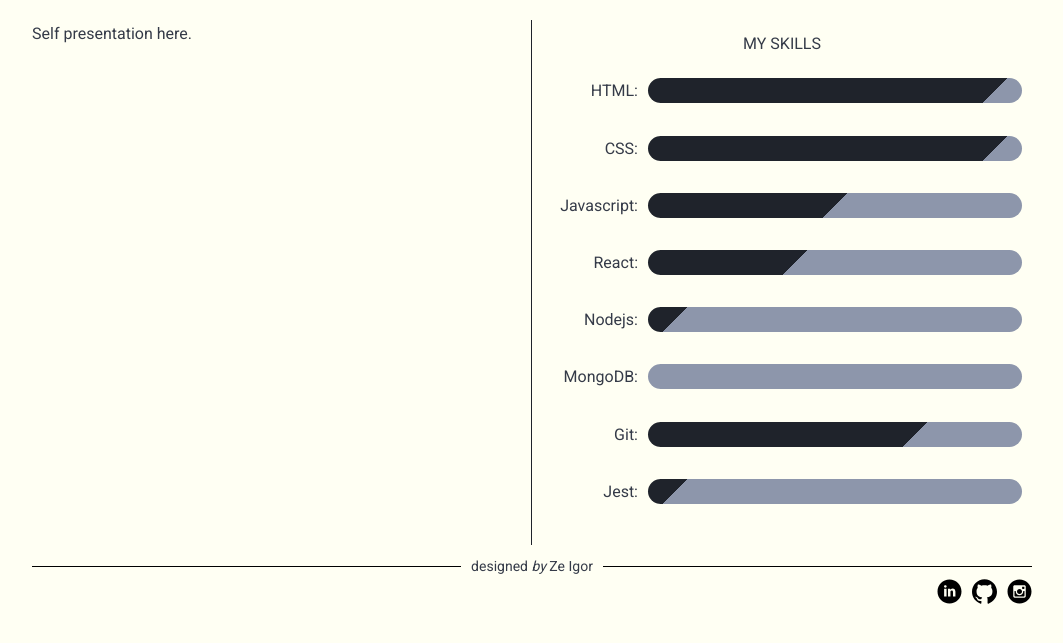
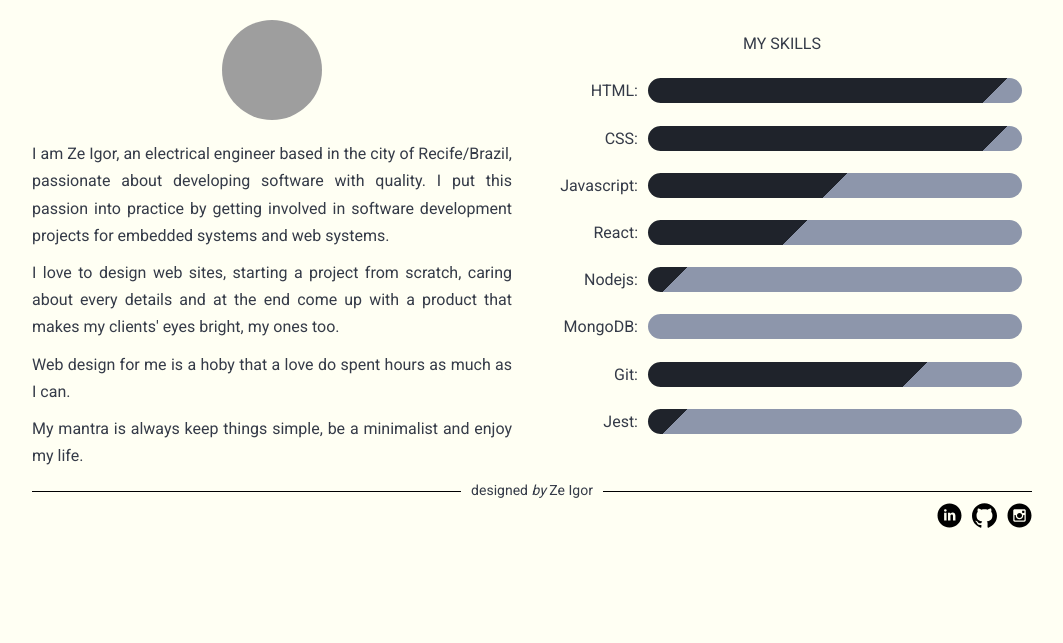
Before and after one commit to JoseIgor/personal_website, a PHP site: page /about.html in a window 1280 px wide. Shown: the part 91-734 px from the top of the page, without its empty margins (108-1171 px from the left). Run offline with PHP 8.4, Linux system fonts and the light colour scheme; grey boxes are pictures that could not be loaded.

Commit message:
some code refactor in the css trelated to the about page and all improvment in the presentation element fo the about page

```diff
--- a/about.html
+++ b/about.html
@@ -25,13 +25,41 @@
 
       <main class="about">
         <div class="presentation">
-          Self presentation here.
+          <figure class="avatar avatar--circle">
+            <img src="./img/avatar-1.jpg" alt="Ze Igor" class="avatar__photo">
+          </figure>
+          <p>
+            I am Ze Igor, an electrical engineer based in the city of Recife/Brazil,
+            passionate about developing software with quality.
+            I put this passion into practice by getting involved in software development projects for embedded systems and web systems.
+
+          </p>
+          <p>
+              I love to design web sites, starting a project from scratch, caring about every details and at the end come up with a product that makes my clients' eyes bright, my ones too.
+          </p>
+           <p>
+              Web design for me is a hoby that a love do spent hours as much as I can.
+          </p>
+          <p>
+            My mantra is always keep things simple, be a minimalist and enjoy my life.
+          </p>
         </div>
         <div class="skill__group">
           <p>My skills</p>
           <!-- List of skills is added dynamically by the script js/skills.js.
           CSS classes .skill__level--html, .skill__level--css and so on are also
           added added by this script. -->
+          <!-- <div class="skill">
+            <p class="skill__tag">HTML:</p>
+            <div class="skill__level skill__level--html">
+              <div class="skill__popup">
+                <p>Projects &amp; Courses</p>
+                <ul>
+                  <li><a href="#" class="skill__popup-item">Project-1</a></li>
+                </ul>
+              </div>
+            </div>
+          </div> -->
         </div>
       </main>
 
--- a/css/style.css
+++ b/css/style.css
@@ -215,7 +215,7 @@ body {
   display: flex;
   justify-content: center;
   align-items: center;
-  margin-bottom: 3rem; }
+  margin-bottom: 2rem; }
   .skill__tag {
     flex-basis: 20%;
     display: flex;
@@ -255,7 +255,8 @@ body {
       color: inherit;
       text-align: center;
       border-radius: 5px;
-      cursor: pointer; }
+      cursor: pointer;
+      transition: all 0.5s; }
     .skill__popup-item:hover, .skill__popup-item:active {
       color: #353b48;
       background-color: #fff; }
@@ -263,6 +264,23 @@ body {
     opacity: 1;
     z-index: 10;
     max-height: 15rem; }
+
+.avatar {
+  overflow: hidden;
+  transition: all 0.5s; }
+  .avatar--circle {
+    width: 10rem;
+    height: 10rem;
+    border-radius: 50%; }
+  .avatar__photo {
+    display: inline-block;
+    width: 100%;
+    height: 100%;
+    transform: scale(1.1);
+    filter: grayscale(100%);
+    transition: all 0.2s; }
+    .avatar__photo:hover {
+      filter: grayscale(0%); }
 
 .container {
   display: grid;
@@ -306,19 +324,8 @@ body {
   border-bottom: 5px solid #1f232b;
   display: flex;
   align-items: center; }
-  .intro .avatar {
-    overflow: hidden;
-    flex-basis: 30%;
-    transition: all 0.5s; }
-    .intro .avatar__photo {
-      display: inline-block;
-      width: 100%;
-      height: 100%;
-      transform: scale(1.1);
-      filter: grayscale(100%);
-      transition: all 0.2s; }
-      .intro .avatar__photo:hover {
-        filter: grayscale(0%); }
+  .intro__photo {
+    flex-basis: 30%; }
   .intro .personal {
     flex-basis: 70%;
     margin-left: 3rem; }
@@ -392,5 +399,16 @@ body {
   display: grid;
   grid-template-columns: 1fr 1fr;
   grid-template-areas: 'intro skill'; }
-  .about .presentation {
-    border-right: 1px solid #1f232b; }
+
+.presentation {
+  display: flex;
+  flex-flow: column;
+  justify-items: center;
+  align-items: center;
+  margin-right: 2rem; }
+  .presentation > p {
+    text-align: justify; }
+    .presentation > p:not(:last-of-type) {
+      margin-bottom: 1rem; }
+    .presentation > p:first-of-type {
+      margin-top: 2rem; }
--- a/index.html
+++ b/index.html
@@ -26,10 +26,11 @@
 
       <main class="main">
         <div class="intro">
+          <div class="intro__photo">
               <figure class="avatar">
                   <img src="./img/avatar-1.jpg" alt="Ze Igor" class="avatar__photo">
                 </figure>
-
+          </div>
           <div class="personal">
             <p class="personal__intro">
               I am Ze Igor, a mix of Electrical Enginneer and Web Designer, based in the city of Recife-Brazil.
--- a/js/skills.js
+++ b/js/skills.js
@@ -3,10 +3,10 @@ class Skill {
     this.name = name;
     this.level = level;
     this.projects = projects;
-    document.styleSheets[1].addRule(".skill__level--" + this.name.toLowerCase(),"background-image: linear-gradient(135deg, rgb(31, 35, 43)" + this.level.toString()+ "%, rgb(141, 150, 171)" + this.level.toString()+ "%);" , document.styleSheets[1].rules.length);
-    // document.styleSheets[1].addRule(".skill__level--" + this.name.toLowerCase(),"background-image: linear-gradient(135deg, rgb(31, 35, 43)" + this.level.toString()+ "%, rgb(141, 150, 171)" + this.level.toString()+ "%);" , document.styleSheets[1].rules.length);
-    // document.styleSheets[1].addRule(".skill__level--" + this.name.toLowerCase(),"background-image: linear-gradient(135deg, rgb(31, 35, 43)" + this.level.toString()+ "%, rgb(141, 150, 171)" + this.level.toString()+ "%);" , document.styleSheets[1].rules.length);
-    // document.styleSheets[1].addRule(".skill__level--" + this.name.toLowerCase(),"background-image: linear-gradient(135deg, rgb(31, 35, 43)" + this.level.toString()+ "%, rgb(141, 150, 171)" + this.level.toString()+ "%);" , document.styleSheets[1].rules.length);
+    document.styleSheets[1].addRule(".skill__level--" +
+      this.name.toLowerCase(),"background-image: linear-gradient(135deg, rgb(31, 35, 43)" +
+      this.level.toString()+ "%, rgb(141, 150, 171)" + this.level.toString()+ "%);" ,
+      document.styleSheets[1].rules.length);
   }
 }
 
--- /dev/null
+++ b/sass/components/_avatar.scss
@@ -0,0 +1,24 @@
+.avatar {
+  overflow: hidden;
+
+  transition: all 0.5s;
+
+  &--circle {
+    width: 10rem;
+    height: 10rem;
+    border-radius: 50%;
+  }
+
+  &__photo {
+    display: inline-block;
+    width: 100%;
+    height: 100%;
+    transform: scale(1.1);
+    filter: grayscale(100%);
+    transition: all 0.2s;
+
+    &:hover{
+      filter: grayscale(0%);
+    }
+  }
+}
--- a/sass/components/_skill.scss
+++ b/sass/components/_skill.scss
@@ -8,14 +8,12 @@
     }
 }
 
-
-
 .skill {
 
   display: flex;
   justify-content: center;
   align-items: center;
-  margin-bottom: 3rem;
+  margin-bottom: 2rem;
 
 
   &__tag {
@@ -70,6 +68,7 @@
       text-align: center;
       border-radius: 5px;
       cursor: pointer;
+      transition: all 0.5s;
     }
 
     &-item:hover,
--- a/sass/layouts/_intro.scss
+++ b/sass/layouts/_intro.scss
@@ -6,24 +6,8 @@
   display: flex;
   align-items: center;
 
-
-  .avatar {
-    overflow: hidden;
+  &__photo {
     flex-basis: 30%;
-    transition: all 0.5s;
-
-    &__photo {
-      display: inline-block;
-      width: 100%;
-      height: 100%;
-      transform: scale(1.1);
-      filter: grayscale(100%);
-      transition: all 0.2s;
-
-      &:hover{
-        filter: grayscale(0%);
-      }
-    }
   }
 
   .personal {
--- a/sass/main.scss
+++ b/sass/main.scss
@@ -10,6 +10,7 @@
 @import "components/button";
 @import "components/card";
 @import "components/skill";
+@import "components/avatar";
 
 @import "layouts/container";
 @import "layouts/navigation";
--- a/sass/pages/_about.scss
+++ b/sass/pages/_about.scss
@@ -5,7 +5,27 @@
   grid-template-columns: 1fr 1fr;
   grid-template-areas: 'intro skill';
 
-  .presentation {
-    border-right: 1px solid $color-primary-dark;
+}
+
+.presentation {
+  display: flex;
+  flex-flow: column;
+  justify-items: center;
+  align-items: center;
+  margin-right: 2rem;
+  // border-right: 1px solid $color-primary-dark;
+
+  & > p {
+    text-align: justify;
+
+    &:not(:last-of-type){
+      margin-bottom: 1rem;
+    }
+
+    &:first-of-type {
+      margin-top: 2rem;
+    }
+
   }
+
 }
```
Lines whose indentation alone changed are shown as unchanged.
